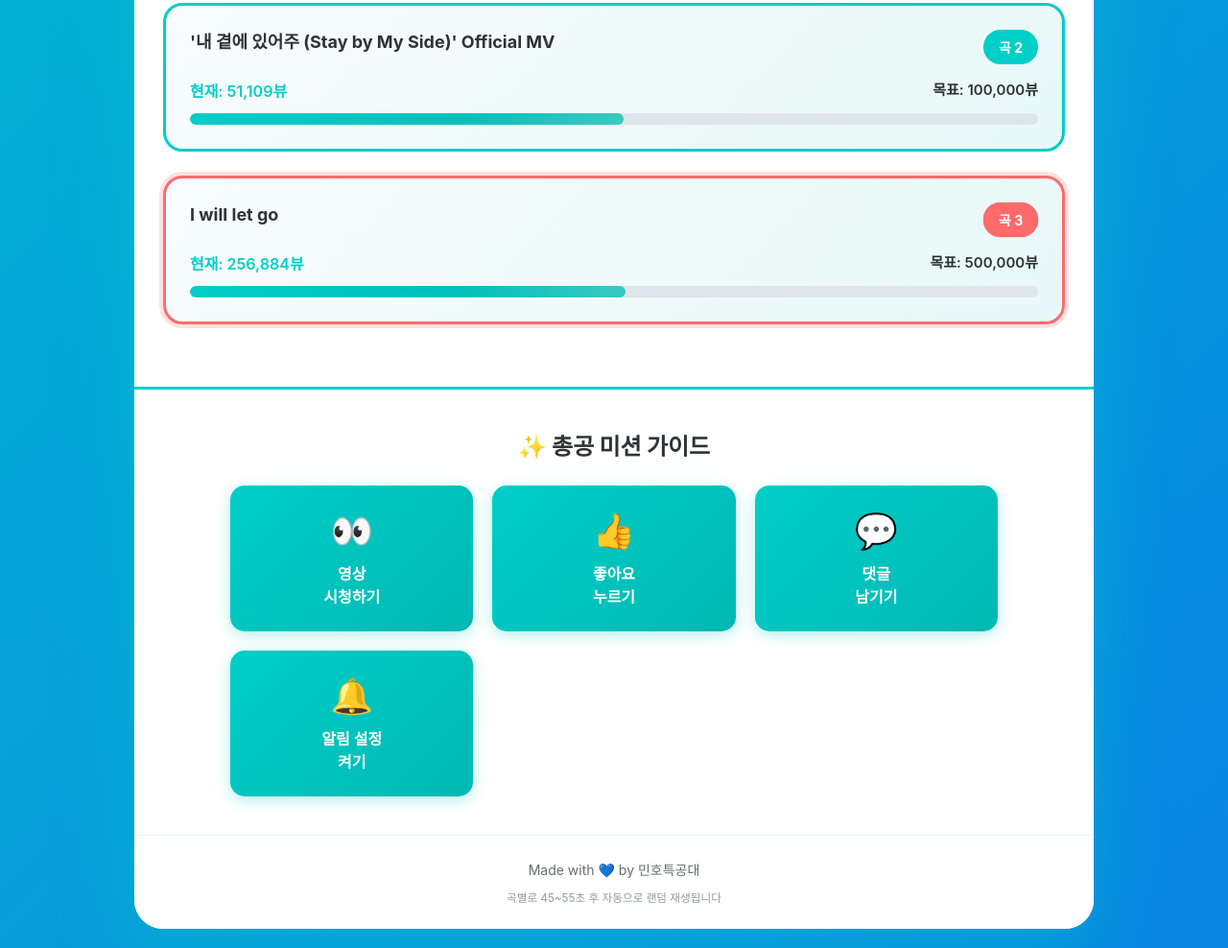
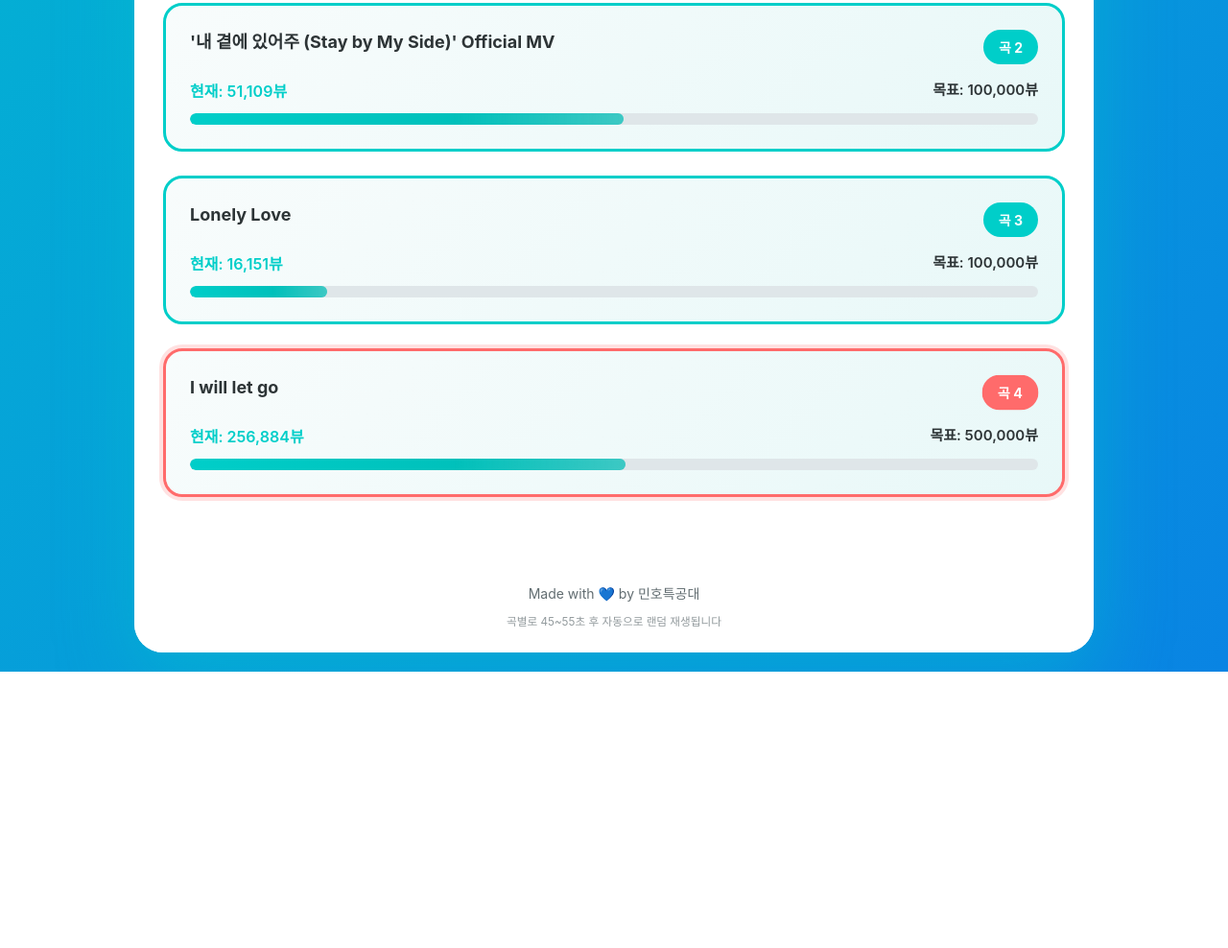
Before and after one commit to minhomint/Stay-by-My-Side, a plain HTML site: page index.html in a window 1280 px wide. Shown: the part 1531-2519 px from the top of the page at 96% size. After the commit the page ends 2231 px from the top, so only its background shows below. Drawn offline with Linux system fonts and the light colour scheme.

Commit message:
Update index.html

```diff
--- a/index.html
+++ b/index.html
@@ -3,7 +3,7 @@
 <head>
     <meta charset="UTF-8">
     <meta name="viewport" content="width=device-width, initial-scale=1.0">
-    <title>민호특공대 뮤비 총공 🎬</title>
+    <title>민호특공대 유튜브브 총공 🎬</title>
     <style>
         * {
             margin: 0;
@@ -268,49 +268,12 @@
         .btn:active {
             transform: translateY(-1px);
         }
-        .mission-guide {
-            padding: 40px 30px;
-            background: white;
-            border-top: 3px solid #00CEC9;
-        }
-        .mission-guide h3 {
-            text-align: center;
-            font-size: 24px;
-            font-weight: 800;
-            color: #2d3436;
-            margin-bottom: 25px;
-        }
-        .mission-list {
-            display: grid;
-            grid-template-columns: repeat(auto-fit, minmax(200px, 1fr));
-            gap: 20px;
-            max-width: 800px;
-            margin: 0 auto;
-        }
-        .mission-item {
-            background: linear-gradient(135deg, #00CEC9 0%, #00B8B2 100%);
-            color: white;
-            padding: 25px 20px;
-            border-radius: 15px;
-            text-align: center;
-            font-weight: 600;
-            box-shadow: 0 4px 15px rgba(0, 206, 201, 0.3);
-            transition: transform 0.3s ease;
-        }
-        .mission-item:hover {
-            transform: translateY(-5px);
-        }
-        .mission-item .icon {
-            font-size: 36px;
-            margin-bottom: 10px;
-        }
         .footer {
             padding: 25px;
             text-align: center;
             background: white;
             color: #636e72;
             font-size: 14px;
-            border-top: 1px solid #e9f5f5;
         }
         .footer .heart {
             color: #00CEC9;
@@ -400,37 +363,29 @@
 
             <div class="goal-card" id="goal-2">
                 <div class="goal-header">
-                    <div class="goal-title">I will let go</div>
+                    <div class="goal-title">Lonely Love</div>
                     <div class="goal-badge">곡 3</div>
                 </div>
                 <div class="progress-info">
                     <span class="current-views">현재: <span id="current-2">0</span>뷰</span>
-                    <span class="target-views">목표: 500,000뷰</span>
+                    <span class="target-views">목표: 100,000뷰</span>
                 </div>
                 <div class="progress-bar">
                     <div class="progress-fill" id="progress-2" style="width: 0%"></div>
                 </div>
             </div>
-        </div>
 
-        <div class="mission-guide">
-            <h3>✨ 총공 미션 가이드</h3>
-            <div class="mission-list">
-                <div class="mission-item">
-                    <div class="icon">👀</div>
-                    <div>영상<br>시청하기</div>
+            <div class="goal-card" id="goal-3">
+                <div class="goal-header">
+                    <div class="goal-title">I will let go</div>
+                    <div class="goal-badge">곡 4</div>
                 </div>
-                <div class="mission-item">
-                    <div class="icon">👍</div>
-                    <div>좋아요<br>누르기</div>
+                <div class="progress-info">
+                    <span class="current-views">현재: <span id="current-3">0</span>뷰</span>
+                    <span class="target-views">목표: 500,000뷰</span>
                 </div>
-                <div class="mission-item">
-                    <div class="icon">💬</div>
-                    <div>댓글<br>남기기</div>
-                </div>
-                <div class="mission-item">
-                    <div class="icon">🔔</div>
-                    <div>알림 설정<br>켜기</div>
+                <div class="progress-bar">
+                    <div class="progress-fill" id="progress-3" style="width: 0%"></div>
                 </div>
             </div>
         </div>
@@ -445,11 +400,12 @@
         // ========================================
         // 📊 여기만 수정하면 진행률 업데이트!
         // ========================================
-        let 업데이트시간 = "2025.10.16 18:00";  // 업데이트 시간
+        let 업데이트시간 = "2024.10.16 18:00";  // 업데이트 시간
 
         let 현재조회수1 = 55048;      // 곡1: 내 곁에 있어주 (야외녹음실)
         let 현재조회수2 = 51109;      // 곡2: 내 곁에 있어주 (Official MV)
-        let 현재조회수3 = 256884;     // 곡3: I will let go
+        let 현재조회수3 = 16151;      // 곡3: Lonely Love
+        let 현재조회수4 = 256884;     // 곡4: I will let go
         // ========================================
 
         // 총공 영상 정보 (곡별 차등 시간 설정)
@@ -469,11 +425,18 @@
                 get current() { return 현재조회수2; }
             },
             {
+                id: 'ILppFoa3FTI',
+                title: 'Lonely Love',
+                target: 100000,
+                duration: 50,  // 50초
+                get current() { return 현재조회수3; }
+            },
+            {
                 id: 'q78AVE07wdI',
                 title: 'I will let go',
                 target: 500000,
                 duration: 50,  // 50초
-                get current() { return 현재조회수3; }
+                get current() { return 현재조회수4; }
             }
         ];
 
```
